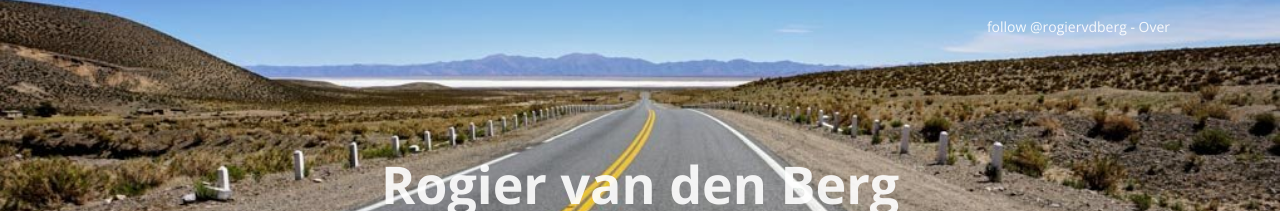
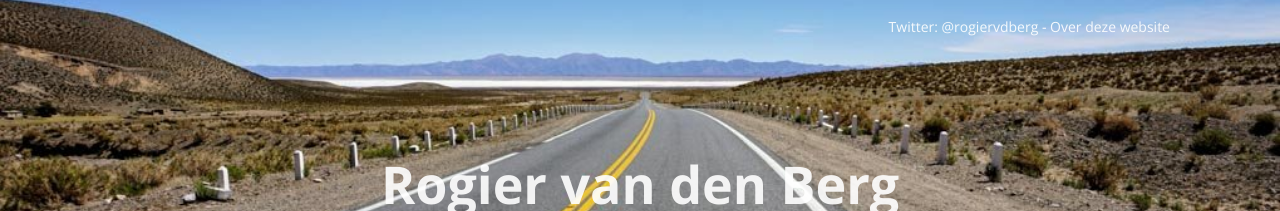
Before and after one commit to rogiervandenberg/rogiervandenberg.nl, a Jekyll site: the page built from index.html, in a window 1280 px wide. Shown: the top 211 px of the page. Built offline with Jekyll 4.4.1, drawn with Linux system fonts in a browser that asks for light colours; the list of posts is cut into pages by our own code.

Commit message:
Change top links

```diff
--- a/_includes/header.html
+++ b/_includes/header.html
@@ -1,9 +1,9 @@
 <header class="page-header">
 
     <div style="float:right; margin-right: 1em;">
-        {% if site.twitter_username %}<a class="header-link" href="http://twitter.com/{{ site.twitter_username }}" target="_blank">follow @{{ site.twitter_username }}</a>{% endif %}
+        {% if site.twitter_username %}<a class="header-link" href="http://twitter.com/{{ site.twitter_username }}" target="_blank">Twitter: @{{ site.twitter_username }}</a>{% endif %}
         -
-        <a class="header-link" href="/about/">Over</a>
+        <a class="header-link" href="/about/">Over deze website</a>
     </div>
     <div style="clear: both;">
 
```
